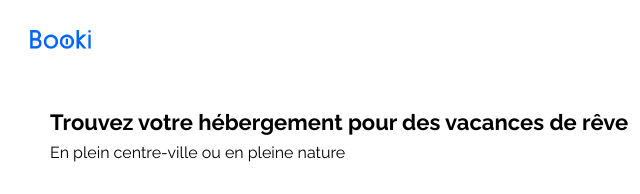
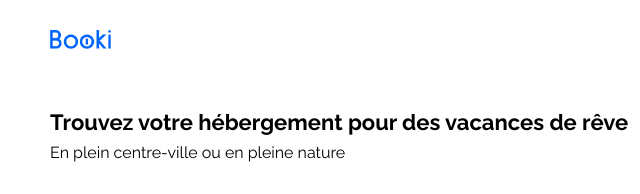
Before and after one commit to Ch1oeee/OC_Projet2, a plain HTML site: page booki-starter-code-master/index.html in a window 1280 px wide. Shown: the top 194 px of the page, 0-640 px from the left. Drawn offline with Linux system fonts and the light colour scheme.

Commit message:
Modified the padding-left for the logo in the header

```diff
--- a/booki-starter-code-master/css/style.css
+++ b/booki-starter-code-master/css/style.css
@@ -47,7 +47,7 @@ header{
 .logo {
     height: 19px;
     width: 61px;
-    padding: 30px;
+    padding: 30px 50px 30px 50px;
 }
 
 .header-links a{
```
